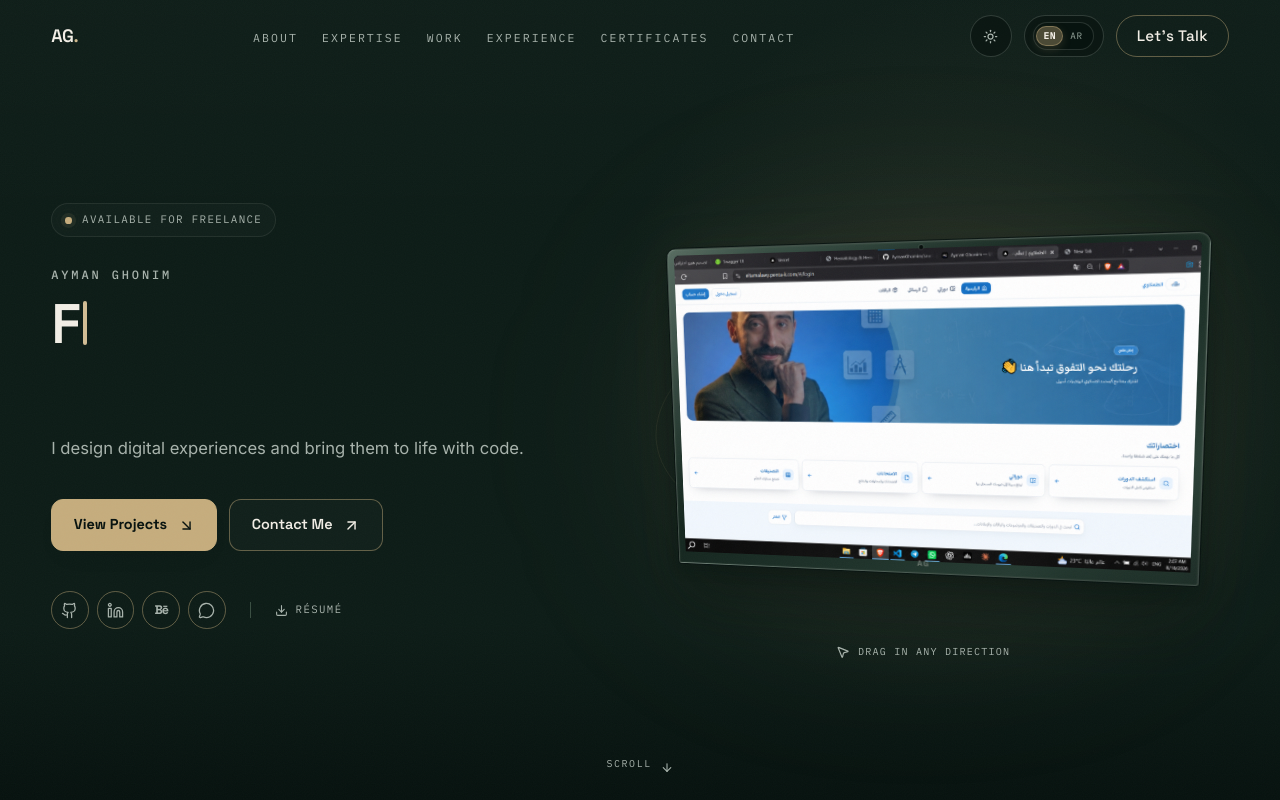
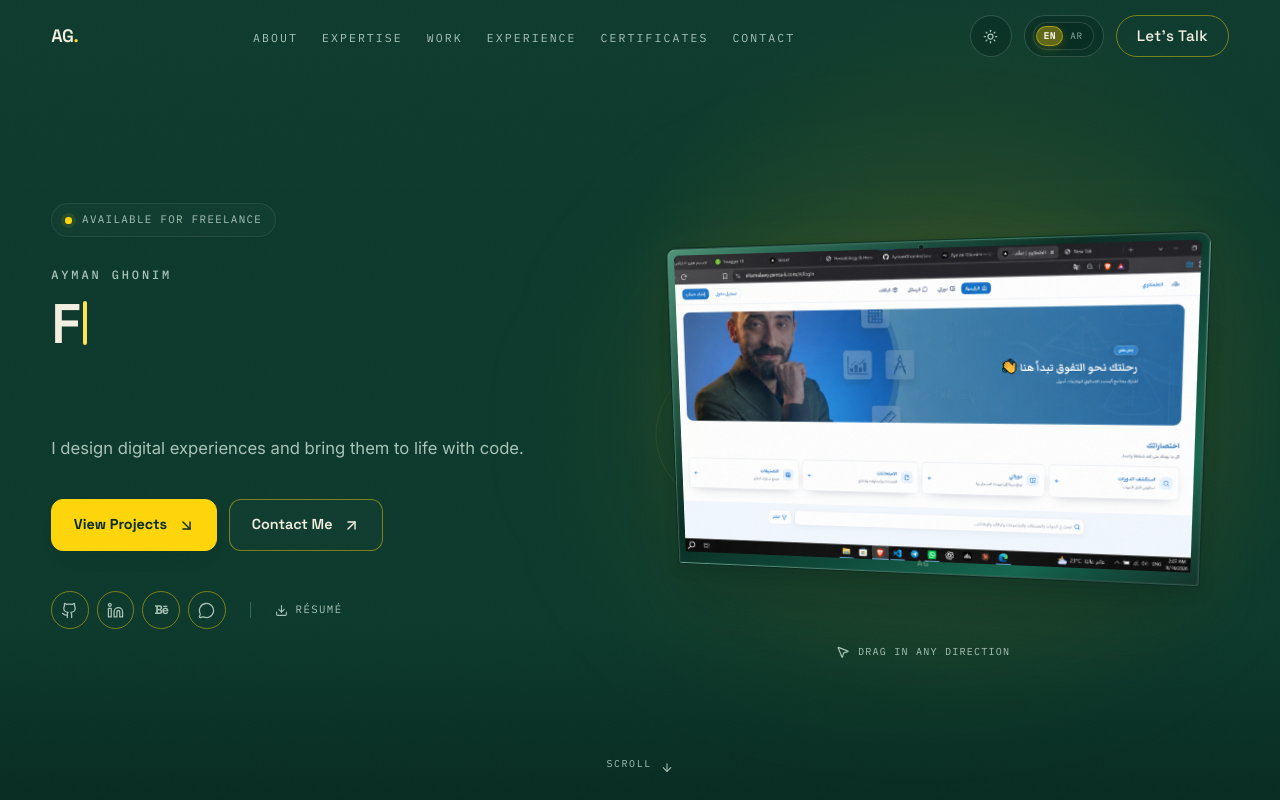
Before and after one commit to AymanGhomim/Ayman-Ghonim, a React (Vite) app: page / in a window 1280 px wide. Shown: the top 800 px of the page. Built offline with nearby package versions, Linux system fonts and the light colour scheme.

Commit message:
Update project color palette

```diff
--- a/src/index.css
+++ b/src/index.css
@@ -6,25 +6,25 @@
 /* ------------------------------------------------------------------ */
 /* Design Tokens — DESIGN × CODE                                       */
 /* ------------------------------------------------------------------ */
-/* Midnight Forest × Antique Gold. RGB channels also support Tailwind opacity modifiers. */
+/* Emerald, cream, and Kareem yellow. RGB channels support Tailwind opacity modifiers. */
 :root {
-  --forest-rgb: 7 18 15; /* #07120F */
-  --emerald-rgb: 27 48 40; /* #1B3028 */
-  --gold-rgb: 198 173 125; /* #C6AD7D */
-  --cream-rgb: 242 238 230; /* #F2EEE6 */
-  --sage-rgb: 168 179 172; /* #A8B3AC */
+  --forest-rgb: 8 43 34; /* Deep emerald */
+  --emerald-rgb: 20 102 78; /* Reference green */
+  --gold-rgb: 255 214 10; /* #FFD60A */
+  --cream-rgb: 244 240 225; /* Warm cream */
+  --sage-rgb: 168 196 183;
 
   --bg-rgb: var(--forest-rgb);
-  --bg-soft-rgb: 13 28 23;
+  --bg-soft-rgb: 12 57 44;
   --surface-rgb: var(--emerald-rgb);
-  --surface-hover-rgb: 35 60 50;
+  --surface-hover-rgb: 28 121 91;
   --text-primary-rgb: var(--cream-rgb);
   --text-secondary-rgb: var(--sage-rgb);
-  --text-muted-rgb: 149 164 154;
+  --text-muted-rgb: 142 171 157;
   --accent-rgb: var(--gold-rgb);
-  --heading-accent-rgb: 196 166 106; /* Refined antique gold: #C4A66A */
-  --accent-highlight-rgb: 210 189 149;
-  --border-rgb: 57 78 66;
+  --heading-accent-rgb: var(--gold-rgb);
+  --accent-highlight-rgb: 255 229 82;
+  --border-rgb: 47 106 84;
   --error-rgb: 229 164 154;
   --error-ink-rgb: var(--forest-rgb);
   --success-rgb: 183 205 189;
@@ -50,10 +50,10 @@
   --shadow-accent: 0 10px 28px -18px rgb(var(--forest-rgb) / 0.25);
   --shadow-card: 0 18px 40px -28px rgb(var(--forest-rgb) / 0.3);
   --image-mat: rgb(var(--cream-rgb));
-  --device-metal-light: #435b50;
-  --device-metal: #263b32;
-  --device-metal-dark: #14251e;
-  --device-screen: #050d0a;
+  --device-metal-light: #39866b;
+  --device-metal: #14664e;
+  --device-metal-dark: #082b22;
+  --device-screen: #061b15;
   --popover: var(--surface);
   --popover-foreground: var(--text-primary);
   --radius: 0.875rem;
@@ -79,25 +79,24 @@
   color-scheme: dark;
 }
 
-/* Cream and forest retain the identity in the existing light theme.
-   Darker gold is reserved for readable accent text and controls. */
+/* Cream surfaces with emerald text and the same bright yellow accent. */
 html[data-theme="light"] {
   color-scheme: light;
   --bg-rgb: var(--cream-rgb);
-  --bg-soft-rgb: 229 233 223;
-  --surface-rgb: 249 247 240;
-  --surface-hover-rgb: 234 239 229;
+  --bg-soft-rgb: 235 231 214;
+  --surface-rgb: 250 248 240;
+  --surface-hover-rgb: 239 234 211;
   --text-primary-rgb: var(--forest-rgb);
-  --text-secondary-rgb: 64 84 72;
-  --text-muted-rgb: 82 101 87;
-  --accent-rgb: 119 91 45;
+  --text-secondary-rgb: 49 91 73;
+  --text-muted-rgb: 76 105 88;
+  --accent-rgb: var(--gold-rgb);
   --heading-accent-rgb: var(--accent-rgb);
-  --accent-highlight-rgb: 130 102 55;
-  --border-rgb: 199 209 198;
+  --accent-highlight-rgb: 255 229 82;
+  --border-rgb: 194 207 192;
   --error-rgb: 155 62 49;
   --error-ink-rgb: var(--cream-rgb);
   --success-rgb: 48 100 67;
-  --accent-ink: rgb(var(--cream-rgb));
+  --accent-ink: rgb(var(--forest-rgb));
   --surface-glass: rgb(var(--emerald-rgb) / 0.035);
 }
 
```
